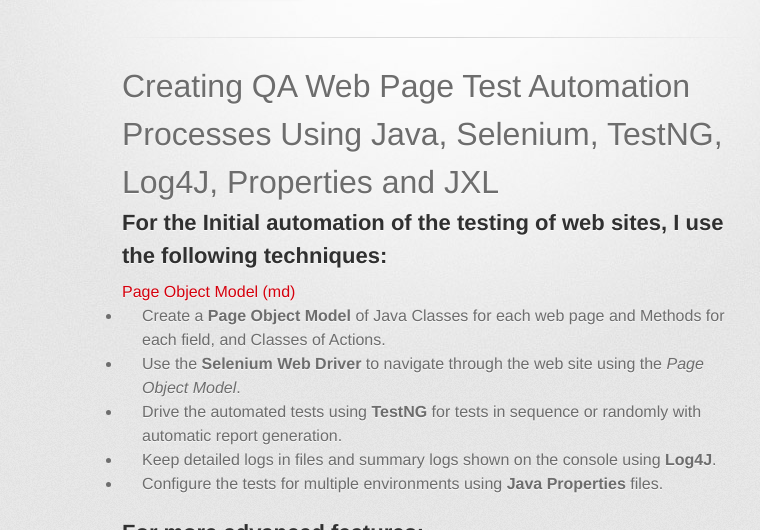
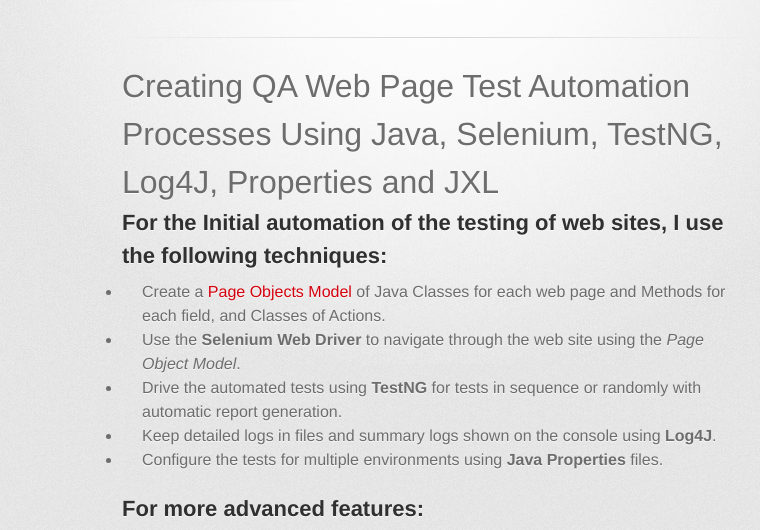
Before and after one commit to code4qa/code4qa.github.io, a plain HTML site: page index.html in a window 1280 px wide. Shown: the part 209-739 px from the top of the page, without its empty margins (208-968 px from the left). Drawn offline with Linux system fonts and the light colour scheme; a web font is replaced by a local one.

Commit message:
Update index.html
Try linking to a manually built html version of the PageObjectsModel.html page.

```diff
--- a/index.html
+++ b/index.html
@@ -35,9 +35,11 @@
 <h2>
 <a id="for-the-initial-automation-of-the-testing-of-web-sites-i-use-the-following-techniques" class="anchor" href="#for-the-initial-automation-of-the-testing-of-web-sites-i-use-the-following-techniques" aria-hidden="true"><span aria-hidden="true" class="octicon octicon-link"></span></a>For the Initial automation of the testing of web sites, I use the following techniques:</h2>
 
-<a href="./pageObjectModel.md"><span>Page Object Model (md)</span></a>
+
+
+
 <ul>
-<li>Create a <strong>Page Object Model</strong> of Java Classes for each web page and Methods for each field, and Classes of Actions. </li>
+<li>Create a <a href="./PageObjectsModel.html">Page Objects Model</a> of Java Classes for each web page and Methods for each field, and Classes of Actions. </li>
 <li>Use the <strong>Selenium Web Driver</strong> to navigate through the web site using the <em>Page Object Model</em>.</li>
 <li>Drive the automated tests using <strong>TestNG</strong> for tests in sequence or randomly with automatic report generation.</li>
 <li>Keep detailed logs in files and summary logs shown on the console using <strong>Log4J</strong>.</li>
```
